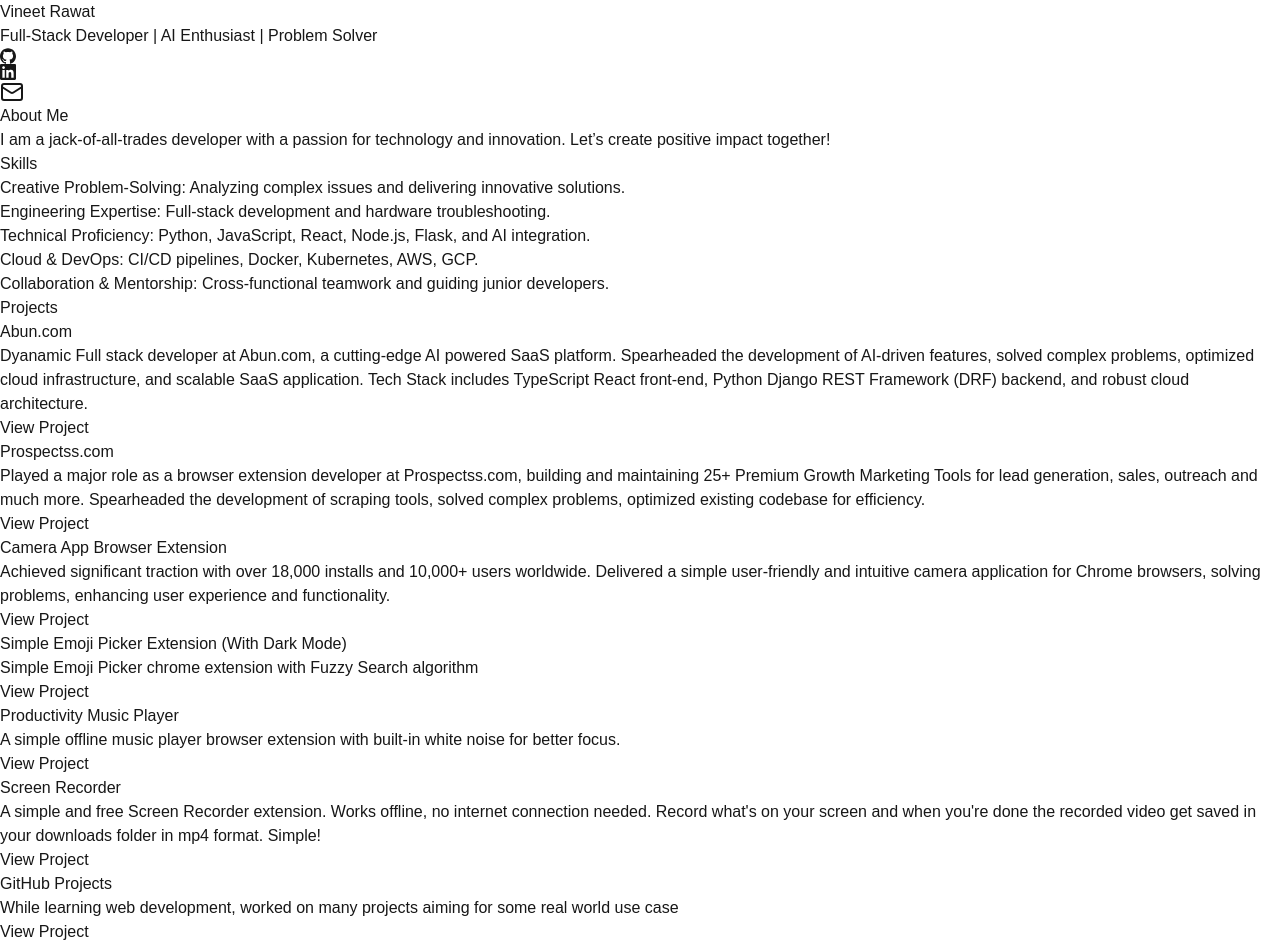
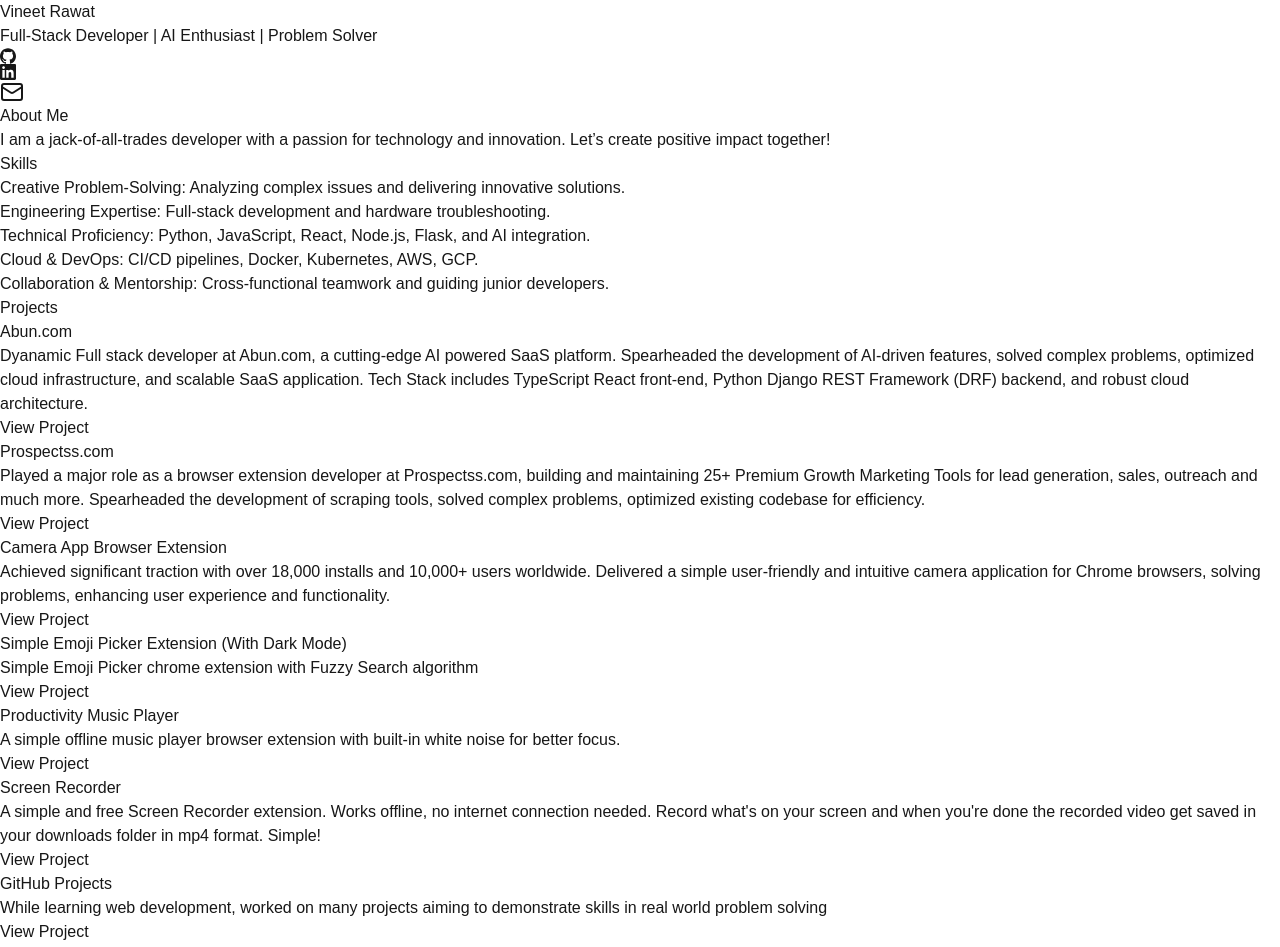
Before and after one commit to vineet-codes256/404-talent-found, a Next.js app: page / in a window 1280 px wide. Shown: the top 947 px of the page. Built offline with nearby package versions, Linux system fonts and the light colour scheme.

Commit message:
Update page.tsx

```diff
--- a/src/app/page.tsx
+++ b/src/app/page.tsx
@@ -54,7 +54,7 @@
     {
       title: "GitHub Projects",
       description:
-        "While learning web development, worked on many projects aiming for some real world use case",
+        "While learning web development, worked on many projects aiming to demonstrate skills in real world problem solving",
       link: "https://github.com/vineet-codes256",
     },
     {
```
